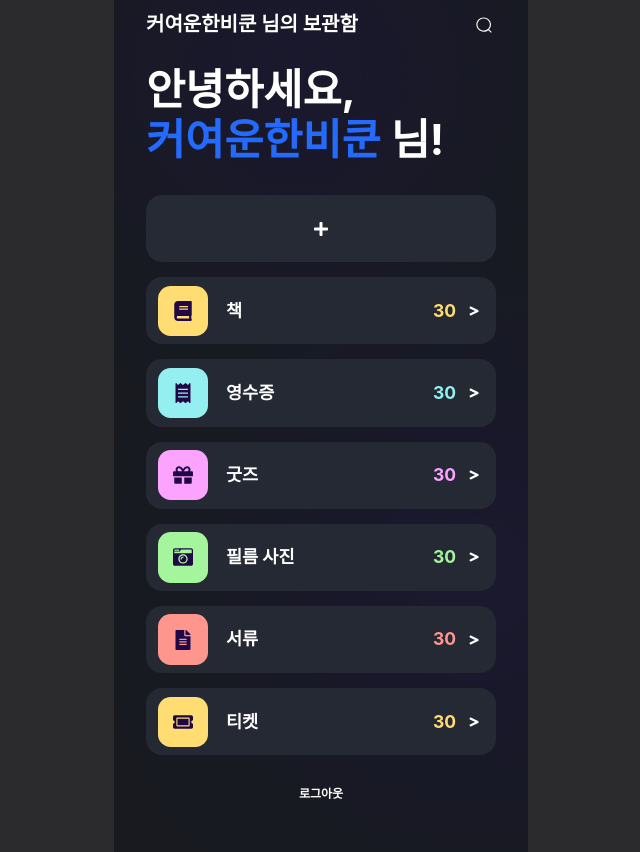
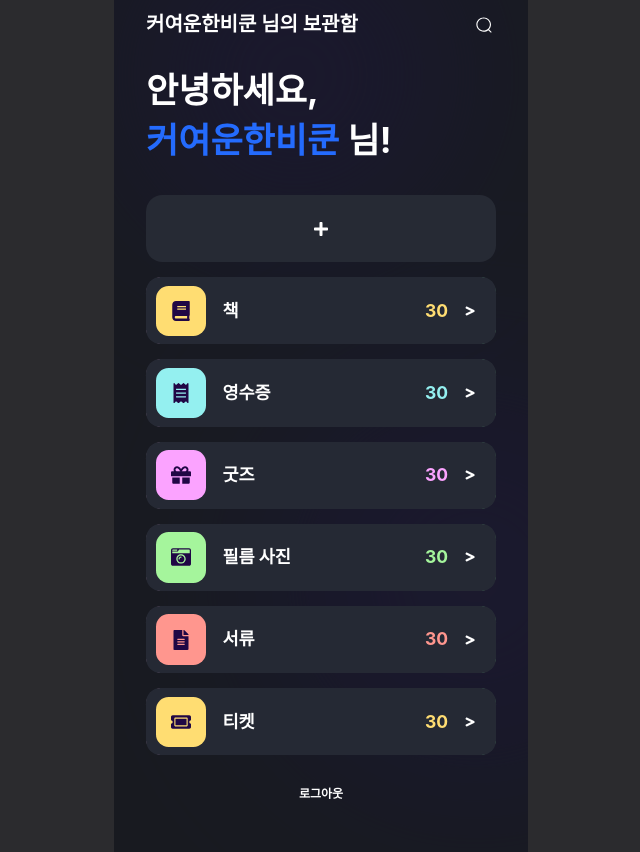
Before and after one commit to Nong-Mo/Frontend, a React (Create React App) app: page /home in a window 1280 px wide. Shown: the whole page, without its empty margins (319-959 px from the left). Built offline with nearby package versions, Linux system fonts and the light colour scheme; sample sign-in values are in the browser's storage; a web font is replaced by a local one.

Commit message:
[Fix] Home에 있는 보관함 리스트에 그라디언트 테두리 적용

```diff
--- a/src/components/features/Home/BoxList.tsx
+++ b/src/components/features/Home/BoxList.tsx
@@ -4,31 +4,41 @@ import { FaGreaterThan } from 'react-icons/fa';
 interface BoxListProps {
     title: string;
     count: number;
-    icon: React.ReactNode; // ReactNode 타입으로 변경
-    countColor?: string; // Optional color for the count
+    icon: React.ReactNode;
+    countColor?: string;
 }
 
 const BoxList: React.FC<BoxListProps> = ({ title, count, icon, countColor }) => {
-    const iconWithColor = React.cloneElement(icon as React.ReactElement, { style: { color: '#200745', fontSize: '20px' } });
+    const iconWithColor = React.cloneElement(icon as React.ReactElement, {
+        style: { color: '#200745', fontSize: '20px' },
+    });
 
     return (
-        <div className="relative w-[350px] h-[67.2px] mt-[15px] bg-[#252934] rounded-2xl border border-[#ffb8df] flex items-center">
-
+        <div className="hover:border-gradient relative w-[350px] h-[67.2px] mt-[15px] rounded-2xl">
+            {/* 내부 컨텐츠 */}
+            <div className="content flex items-center w-full h-full">
                 {/* 아이콘 */}
-            <div className="absolute left-3 w-[50.4px] h-[50.4px] flex-shrink-0 overflow-hidden flex items-center justify-center rounded-[12.6px]" style={{ backgroundColor: countColor }}>
+                <div
+                    className="w-[50.4px] h-[50.4px] flex-shrink-0 overflow-hidden flex items-center justify-center rounded-[12.6px]"
+                    style={{backgroundColor: countColor}}
+                >
                     {iconWithColor}
                 </div>
 
                 {/* 제목과 숫자 */}
-            <div className="absolute left-[80px] flex-1">
+                <div className="flex-1 ml-4">
                     <p className="text-[17.5px] font-bold">{title}</p>
                 </div>
-            <span className="absolute right-[40px] text-[17.5px] font-bold" style={{ color: countColor }}>
+                <span
+                    className="text-[17.5px] font-bold"
+                    style={{color: countColor}}
+                >
             {count}
         </span>
 
                 {/* 화살표 아이콘 */}
-            <FaGreaterThan className="absolute right-4 w-3 h-3 text-white"/>
+                <FaGreaterThan className="ml-4 w-3 h-3 text-white"/>
+            </div>
         </div>
     );
 };
--- a/src/pages/Home.tsx
+++ b/src/pages/Home.tsx
@@ -1,16 +1,17 @@
 import { FaPlus } from 'react-icons/fa';
-import { Link, useNavigate } from 'react-router-dom';
+import { useNavigate } from 'react-router-dom';
 import { NavBar } from '../components/common/NavBar';
 import InfoText from '../components/common/InfoText';
 import BoxList from '../components/features/Home/BoxList';
 import { FaBook, FaReceipt, FaGift, FaCameraRetro, FaFileAlt, FaTicketAlt } from 'react-icons/fa';
-import React from "react";
-import useAuth from '../hooks/useAuth'; // useAuth 훅을 가져옵니다.
+import React, { useState } from "react";
+import useAuth from '../hooks/useAuth';
 
 const Home: React.FC = () => {
     const navigate = useNavigate();
-    const { logout } = useAuth(); // useAuth 훅에서 logout 함수를 가져옵니다.
-    const userName = '커여운한비쿤'; // 유저 닉네임
+    const { logout } = useAuth();
+    const userName = '커여운한비쿤';
+    const [selectedBox, setSelectedBox] = useState<number | null>(null);
 
     const storageItems = [
         { id: 1, title: '책', count: 30, icon: <FaBook />, path: '/library/book', countColor: '#FFDD72' },
@@ -21,15 +22,16 @@ const Home: React.FC = () => {
         { id: 6, title: '티켓', count: 30, icon: <FaTicketAlt />, path: '', countColor: '#FFDD72' },
     ];
 
-    const handleBoxClick = (path: string) => {
+    const handleBoxClick = (id: number, path: string) => {
+        setSelectedBox(id);
         if (path) {
             navigate(path);
         }
     };
 
     const handleLogout = () => {
-        logout(); // 로그아웃 로직을 실행합니다.
-        navigate('/intro'); // intro 페이지로 리디렉션합니다.
+        logout();
+        navigate('/intro');
     };
 
     return (
@@ -49,8 +51,8 @@ const Home: React.FC = () => {
                         {storageItems.map((item) => (
                             <div
                                 key={item.id}
-                                onClick={() => handleBoxClick(item.path)}
-                                style={{ cursor: item.path ? 'pointer' : 'default' }}
+                                onClick={() => handleBoxClick(item.id, item.path)}
+                                className={`${item.path ? 'cursor-pointer' : 'cursor-default'}`}
                             >
                                 <BoxList
                                     title={item.title}
--- a/src/styles/global.css
+++ b/src/styles/global.css
@@ -64,7 +64,7 @@ body {
 
 .primary-info-text {
     height : auto;
-    font-size : 42.5px;
+    font-size : 35px;
     font-weight : bold;
     color : #fff;
     line-height: 50px; /* 줄 간격 설정 */
@@ -73,7 +73,7 @@ body {
 
 .info-point-text {
     height : auto;
-    font-size : 42.5px;
+    font-size : 35px;
     font-weight: bold;
     color : var(--primary-color);
     line-height: 50px; /* 줄 간격 설정 */
@@ -97,3 +97,32 @@ body {
     font-weight: bold;
     color : #fff;
 }
+
+.hover\:border-gradient {
+    position: relative;
+    border-radius: 16.5px;
+    background: linear-gradient(90deg, #FFB8E0 0%, #BE9EFF 50%, #88C0FC 75%, #86FF99 100%);
+    margin-top: 15px;
+    z-index: 0;
+}
+
+.hover\:border-gradient:hover {
+    background: linear-gradient(90deg, #FFB8E0 0%, #BE9EFF 50%, #88C0FC 75%, #86FF99 100%); /* 그라디언트 테두리 */
+    padding: 2px; /* 테두리 두께 */
+}
+
+.hover\:border-gradient > .content {
+    border-radius: 14.5px; /* 내부 박스 둥근 모서리 */
+    background: #252934; /* 내부 박스 배경 */
+    width: 100%;
+    height: 100%;
+    display: flex; /* 내부 정렬 */
+    align-items: center; /* 수직 중앙 정렬 */
+    justify-content: space-between; /* 양쪽 정렬 */
+    padding: 0 15px; /* 내부 여백 */
+}
+
+.content {
+    padding-left: 10px !important;
+    padding-right: 20px !important;
+}
```
Lines whose indentation alone changed are shown as unchanged.
